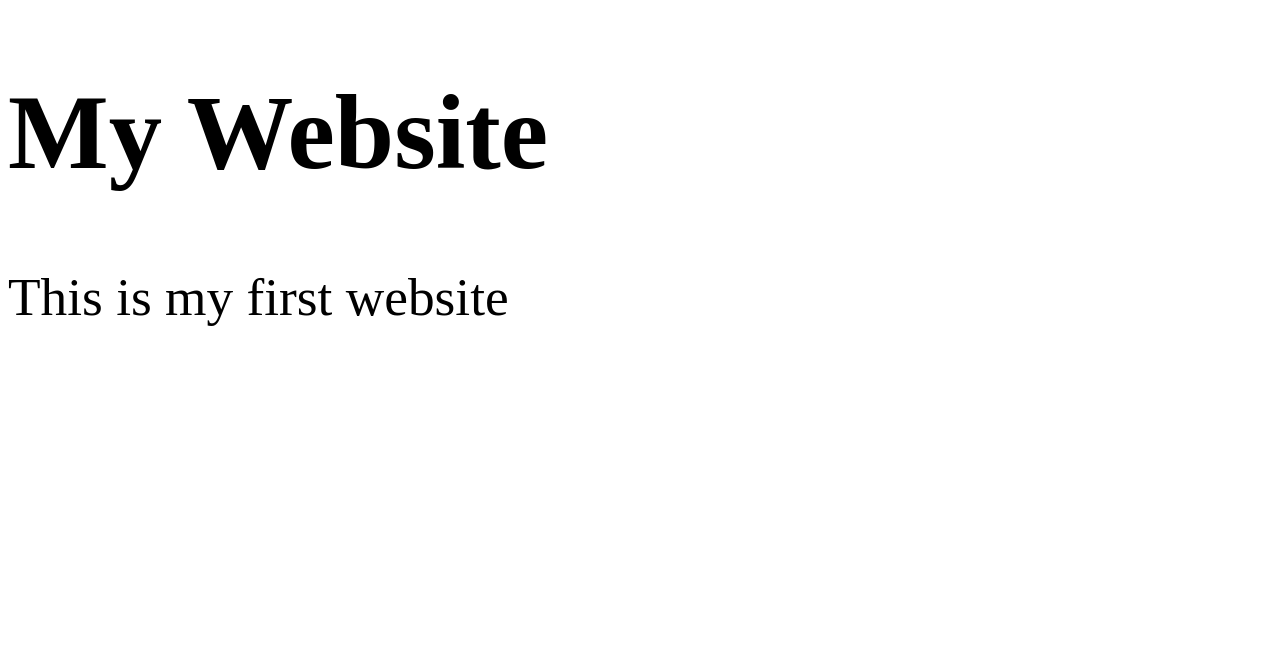
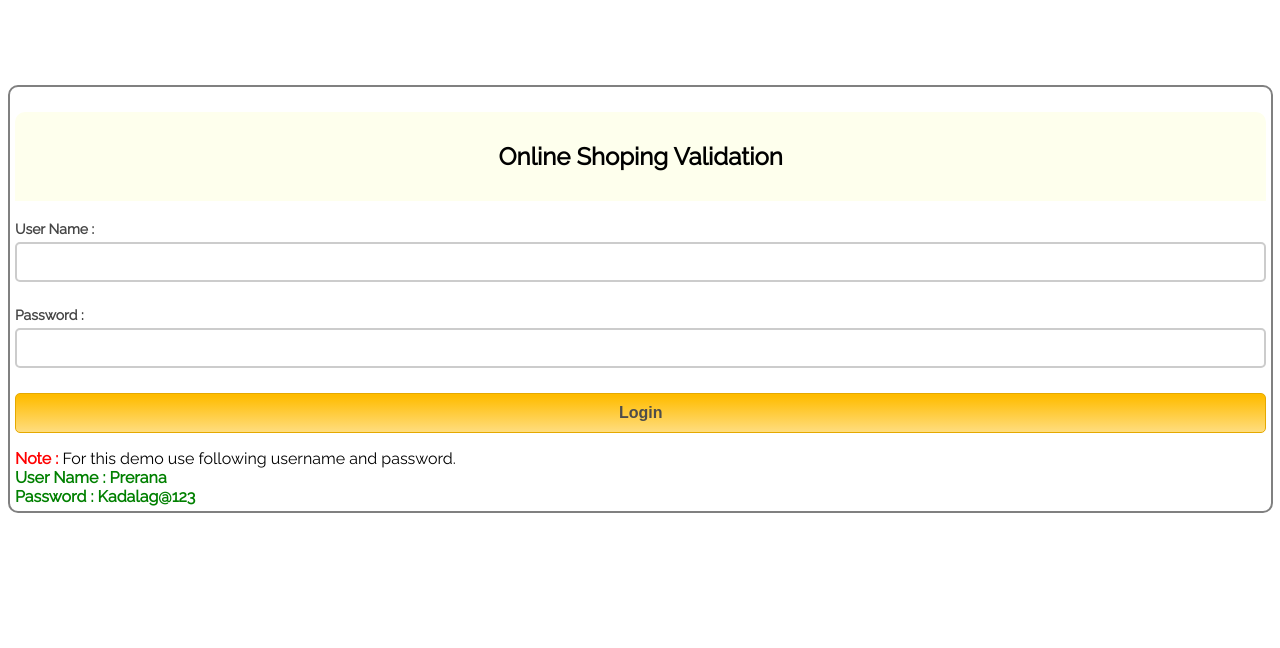
Before and after one commit to Andro-IDE/ValidationShopingExample, a plain HTML site: page index.html in a window 1280 px wide. Drawn offline with Linux system fonts and the light colour scheme.

Commit message:
committed

```diff
--- a/css/styles.css
+++ /dev/null
@@ -1,4 +0,0 @@
-body
-{
-  font-size: 40pt;
-}
--- a/index.html
+++ b/index.html
@@ -1,13 +1,160 @@
-<!DOCTYPE html>
 <html>
   <head>
-    <link href="css/styles.css" rel="stylesheet">
+	<title>
+	  JavaScript Validation
+	</title>
+	<!-- Include .CSS File Here -->
+<style>
+/* Below line is used for online Google font */
+@import url(http://fonts.googleapis.com/css?family=Raleway);
+h2{
+  background-color: #FEFFED;
+  padding: 30px 35px;
+  text-align:center;
+  border-radius: 10px 10px 0 0;
+}
+hr{
+  margin: 10px -50px;
+  border: 0;
+  border-top: 1px solid #ccc;
+  margin-bottom: 40px;
+}
+div.container{
+  width: 100%;
+  height: 610px;
+  margin:35px auto;
+  font-family: 'Raleway', sans-serif;
+}
+div.main{
+  width: 99%;
+  padding: 5px;
+  border: 2px solid gray;
+  border-radius: 10px;
+  font-family: raleway;
+  float:left;
+  margin-top:50px;
+}
+input[type=text],input[type=password]{
+  width: 100%;
+  height: 40px;
+  padding: 5px;
+  margin-bottom: 25px;
+  margin-top: 5px;
+  border: 2px solid #ccc;
+  color: #4f4f4f;
+  font-size: 16px;
+  border-radius: 5px;
+}
+label{
+  color: #464646;
+  text-shadow: 0 1px 0 #fff;
+  font-size: 14px;
+  font-weight: bold;
+}
+center{
+  font-size:32px;
+}
+.note{
+  color:red;
+}
+.valid{
+  color:green;
+}
+.back{
+  text-decoration: none;
+  border: 1px solid rgb(0, 143, 255);
+  background-color: rgb(0, 214, 255);
+  padding: 3px 20px;
+  border-radius: 2px;
+  color: black;
+}
+input[type=button]{
+  font-size: 16px;
+  background: linear-gradient(#ffbc00 5%, #ffdd7f 100%);
+  border: 1px solid #e5a900;
+  color: #4E4D4B;
+  font-weight: bold;
+  cursor: pointer;
+  width: 100%;
+  border-radius: 5px;
+  padding: 10px 0;
+  outline:none;
+}
+input[type=button]:hover{
+  background: linear-gradient(#ffdd7f 5%, #ffbc00 100%);
+}
+</style>
+	<!-- Include .JS File Here -->
+<script>
+var attempt = 5; // Variable to count number of attempts.
+// Below function Executes on click of login button.
+function validate() {
+	var username = document.getElementById("username").value;
+	var password = document.getElementById("password").value;
+	if (
+	  username == "Prerana" &&
+	  password == "Kadalag@123"
+	){
+		alert("Login successfully");
+		window.location = "success.html"; // Redirecting to other page.
+		return false;
+	}else{
+		attempt --;// Decrementing by one.
+		alert("You have left " + attempt + " attempt;");
+// Disabling fields after 3 attempts.
+		if (attempt == 0){
+			document.getElementById("username").disabled = true;
+			document.getElementById("password").disabled = true;
+			document.getElementById("submit").disabled = true;
+			return false;
+		}
+	}
+}
+</script>
   </head>
   <body>
-
-    <h1>My Website</h1>
-
-    <p>This is my first website</p>
-
+	<div
+	  class="container">
+	  <div
+		class="main">
+		<h2>
+		  Online Shoping Validation
+		</h2>
+		<form
+		  id="form_id"
+		  method="post"
+		  name="myform">
+		  <label>
+			User Name :
+		  </label>
+		  <input
+			type="text"
+			name="username"
+			id="username"/>
+		  <label>
+			Password :
+		  </label>
+		  <input
+			type="password"
+			name="password"
+			id="password"/>
+		  <input
+			type="button"
+			value="Login"
+			id="submit"
+			onclick="validate()"/>
+		</form>
+		<span>
+		  <b
+			class="note">
+			  Note :</b>
+			  For this demo use following username and password.<br/>
+		  <b
+			class="valid">
+			  User Name : Prerana<br/>
+			  Password  : Kadalag@123</b>
+		</span>
+	  </div>
+	</div>
   </body>
 </html>
```
Also changed, not shown: success.html (added, +112 -0 lines), js/scripts.js (deleted).
